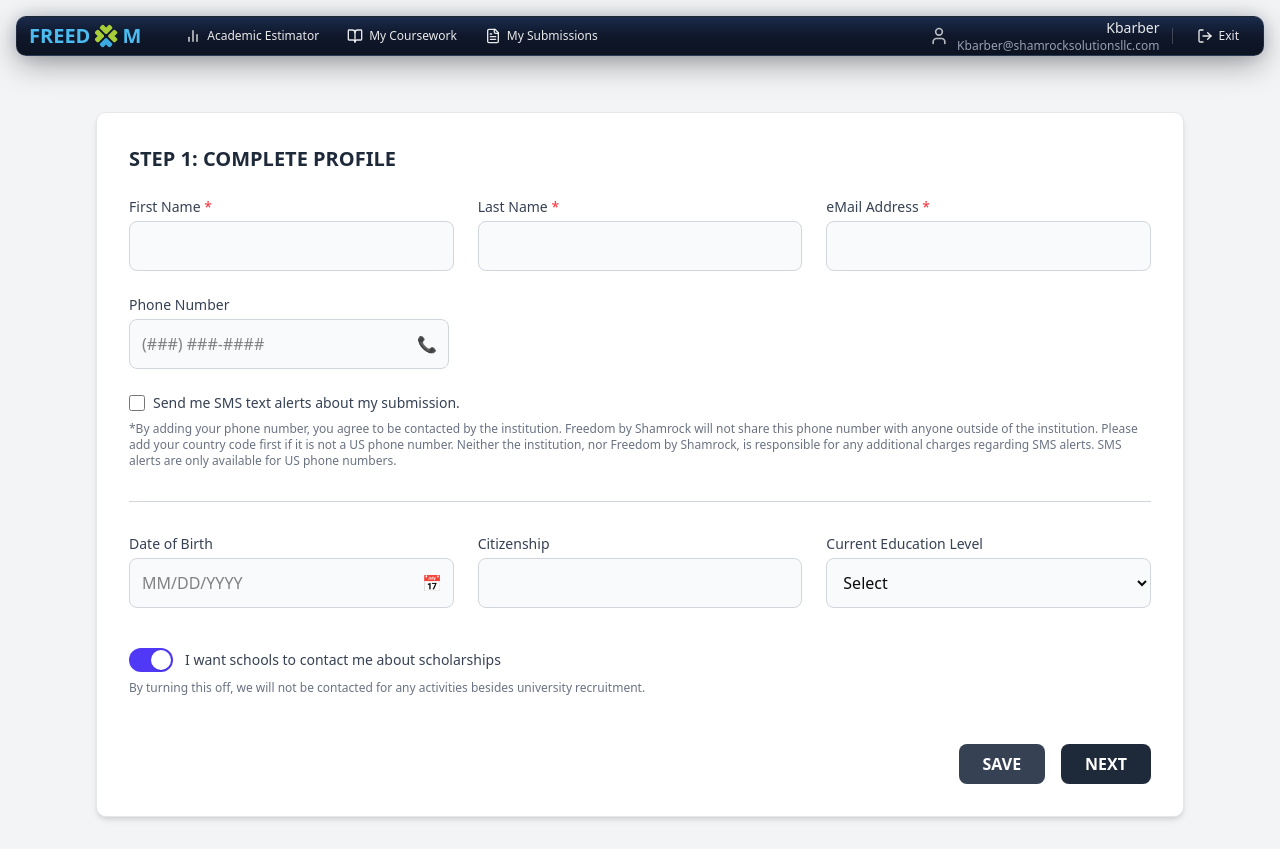
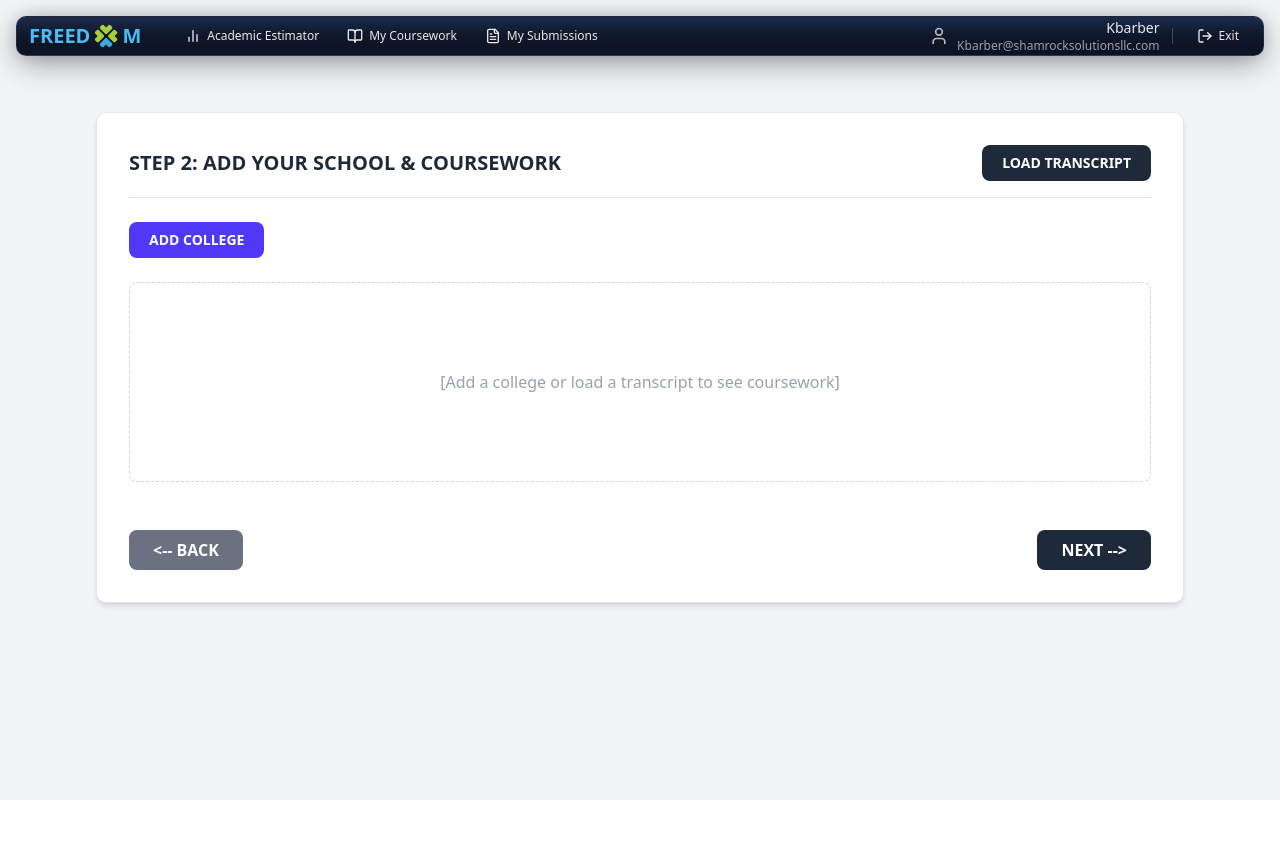
Before and after one commit to Shamrock-SolutionsLLC/freedom-student-portal, a React (Vite) app: page /new-submission in a window 1280 px wide. Both pictures are taken after a click on the button "NEXT". After the commit the page ends 800 px from the top, so only its background shows below. Built offline with nearby package versions, Linux system fonts and the light colour scheme.

Commit message:
Implement Step 2 (Add Coursework) for New Submission flow
- Adds `AddCourseworkStep` component.
- Adds `CollegeCourseworkTable` with placeholder data.
- Adds `TranscriptUpload` component triggered by button.
- Implements basic step navigation between Step 1 and Step 2.

```diff
--- /dev/null
+++ b/src/features/submissions/components/AddCourseworkStep.jsx
@@ -0,0 +1,93 @@
+import { useState } from 'react';
+import CollegeCourseworkTable from './CollegeCourseworkTable';
+import TranscriptUpload from './TranscriptUpload';
+
+
+function AddCourseworkStep({ onNext, onBack }) {
+  const [collegeAdded, setCollegeAdded] = useState(false);
+  const [showLoader, setShowLoader] = useState(false);
+
+  const handleAddCollegeClick = () => {
+    setCollegeAdded(true);
+    setShowLoader(false); // Ensure loader is hidden if Add College is clicked
+  };
+
+  const handleLoadTranscriptClick = () => {
+    setShowLoader(true);
+    setCollegeAdded(false);
+  };
+
+  const handleCloseLoader = () => {
+    setShowLoader(false);
+  };
+
+  return (
+    // Main container for this step
+    <div className="bg-white p-6 sm:p-8 rounded-lg shadow-md border border-gray-200 space-y-6">
+
+      {/* Step Header */}
+      <div className="flex justify-between items-center border-b pb-4 border-gray-200">
+        <h2 className="text-xl font-semibold text-gray-800">
+          STEP 2: ADD YOUR SCHOOL & COURSEWORK
+        </h2>
+        <button
+          onClick={handleLoadTranscriptClick} // Updated onClick
+          className="bg-gray-800 hover:bg-gray-700 text-white font-semibold py-2 px-5 rounded-md transition duration-200 text-sm"
+          disabled={showLoader} // Optionally disable if loader is already showing
+        >
+          LOAD TRANSCRIPT
+        </button>
+      </div>
+
+      {/* Main Content Area for Step 2 */}
+      <div>
+        {showLoader ? (
+          // Show Loader if state is true
+          <TranscriptUpload onClose={handleCloseLoader} />
+        ) : (
+          // Otherwise, show Add College button or Table
+          <>
+            {!collegeAdded && (
+              <button
+                onClick={handleAddCollegeClick}
+                className="bg-indigo-600 hover:bg-indigo-700 text-white font-semibold py-2 px-5 rounded-md transition duration-200 text-sm mb-6"
+              >
+                ADD COLLEGE
+              </button>
+            )}
+
+            {collegeAdded ? (
+              <CollegeCourseworkTable />
+            ) : (
+               !showLoader && !collegeAdded && (
+                 <div className="min-h-[200px] border border-dashed border-gray-300 rounded-md flex items-center justify-center text-gray-400">
+                   [Add a college or load a transcript to see coursework]
+                 </div>
+               )
+            )}
+          </>
+        )}
+      </div>
+
+
+      <div className="flex justify-between pt-6">
+        <button
+          type="button"
+          className="bg-gray-500 hover:bg-gray-600 text-white font-semibold py-2 px-6 rounded-md transition duration-200"
+          onClick={onBack} // Use the passed handler
+        >
+          &lt;-- BACK
+        </button>
+        <button
+          type="button"
+          className="bg-gray-800 hover:bg-gray-700 text-white font-semibold py-2 px-6 rounded-md transition duration-200"
+          onClick={onNext} // Use the passed handler
+        >
+          NEXT --&gt;
+        </button>
+      </div>
+    </div>
+  );
+}
+
+export default AddCourseworkStep;
--- /dev/null
+++ b/src/features/submissions/components/CollegeCourseworkTable.jsx
@@ -0,0 +1,89 @@
+import { Edit, XCircle } from 'lucide-react'; // Import icons
+
+const placeholderCourses = [
+  { id: '1', course: 'MATH 107', title: 'COLLEGE ALGEBRA', date: '05-2022', credits: 3.0, grade: 'B' },
+  { id: '2', course: 'REGI 201', title: 'RELIGIOUS STUDIES', date: '05-2022', credits: 3.0, grade: 'A' },
+  { id: '3', course: 'BIOL 101', title: 'GENERAL BIOLOGY', date: '05-2022', credits: 4.0, grade: 'C' },
+];
+
+function CollegeCourseworkTable({ collegeName = "Hendrix College (Conway, Arkansas)" }) {
+
+  const handleEditCourse = (courseId) => {
+    console.log(`Edit course: ${courseId}`);
+    alert(`Edit functionality not implemented for course ${courseId}`);
+  };
+
+  const handleDeleteCourse = (courseId) => {
+    console.log(`Delete course: ${courseId}`);
+    alert(`Delete functionality not implemented for course ${courseId}`);
+  };
+
+  return (
+    <div className="mt-6 border-t pt-6 border-gray-200">
+      {/* College Header and Add Coursework Button */}
+      <div className="flex justify-between items-center mb-4">
+        <h3 className="text-lg font-medium text-gray-700">{collegeName}</h3>
+        <button className="bg-gray-800 hover:bg-gray-700 text-white font-semibold py-2 px-4 rounded-md transition duration-200 text-xs">
+          Add Coursework
+        </button>
+      </div>
+
+      {/* Coursework Table */}
+      <div className="overflow-x-auto">
+        <table className="min-w-full divide-y divide-gray-200">
+          <thead className="bg-gray-50">
+            <tr>
+              <th scope="col" className="px-4 py-2 text-left text-xs font-medium text-gray-500 uppercase tracking-wider">
+                Course
+              </th>
+              <th scope="col" className="px-4 py-2 text-left text-xs font-medium text-gray-500 uppercase tracking-wider">
+                Course Title
+              </th>
+              <th scope="col" className="px-4 py-2 text-left text-xs font-medium text-gray-500 uppercase tracking-wider">
+                Date
+              </th>
+              <th scope="col" className="px-4 py-2 text-left text-xs font-medium text-gray-500 uppercase tracking-wider">
+                Credits
+              </th>
+              <th scope="col" className="px-4 py-2 text-left text-xs font-medium text-gray-500 uppercase tracking-wider">
+                Grade
+              </th>
+              <th scope="col" className="relative px-4 py-2">
+                <span className="sr-only">Actions</span>
+              </th>
+            </tr>
+          </thead>
+          <tbody className="bg-white divide-y divide-gray-200">
+            {placeholderCourses.map((course) => (
+              <tr key={course.id}>
+                <td className="px-4 py-3 whitespace-nowrap text-sm text-gray-700">{course.course}</td>
+                <td className="px-4 py-3 whitespace-nowrap text-sm text-gray-700">{course.title}</td>
+                <td className="px-4 py-3 whitespace-nowrap text-sm text-gray-500">{course.date}</td>
+                <td className="px-4 py-3 whitespace-nowrap text-sm text-gray-500">{course.credits.toFixed(1)}</td>
+                <td className="px-4 py-3 whitespace-nowrap text-sm text-gray-500">{course.grade}</td>
+                <td className="px-4 py-3 whitespace-nowrap text-right text-sm font-medium space-x-2">
+                  <button
+                    title="Edit Course"
+                    className="text-gray-500 hover:text-indigo-600"
+                    onClick={() => handleEditCourse(course.id)}
+                  >
+                    <Edit className="h-4 w-4" />
+                  </button>
+                  <button
+                    title="Delete Course"
+                    className="text-gray-500 hover:text-red-600"
+                    onClick={() => handleDeleteCourse(course.id)}
+                    >
+                    <XCircle className="h-4 w-4" />
+                  </button>
+                </td>
+              </tr>
+            ))}
+          </tbody>
+        </table>
+      </div>
+    </div>
+  );
+}
+
+export default CollegeCourseworkTable;
--- a/src/features/submissions/components/ProfileStepForm.jsx
+++ b/src/features/submissions/components/ProfileStepForm.jsx
@@ -1,6 +1,4 @@
-
-
-function ProfileStepForm() {
+function ProfileStepForm({ onNext }) {
 
   const educationLevels = [
     "Select",
@@ -11,6 +9,11 @@ function ProfileStepForm() {
     "Bachelor's Degree",
     "Master's Degree or Higher",
   ];
+
+  const handleNextClick = () => {
+    const formData = { };
+    onNext(formData);
+  };
 
   return (
     <div className="bg-white p-6 sm:p-8 rounded-lg shadow-md border border-gray-200">
@@ -166,6 +169,7 @@ function ProfileStepForm() {
           <button
             type="button"
             className="bg-gray-800 hover:bg-gray-700 text-white font-semibold py-2 px-6 rounded-md transition duration-200"
+            onClick={handleNextClick}
           >
             NEXT
           </button>
--- /dev/null
+++ b/src/features/submissions/components/TranscriptUpload.jsx
@@ -0,0 +1,51 @@
+import { UploadCloud } from 'lucide-react';
+
+function TranscriptUpload({ onClose }) {
+
+  const handleFileSelect = (event) => {
+    const files = event.target.files;
+    console.log("Selected files:", files);
+  };
+
+  return (
+    <div className="border border-gray-300 rounded-lg p-6 text-center max-w-md mx-auto mt-6">
+      <h3 className="text-lg font-semibold text-gray-800 mb-4">
+        LOAD TRANSCRIPT
+      </h3>
+
+      <div className="border-2 border-dashed border-gray-300 rounded-lg p-8 flex flex-col items-center space-y-3">
+        <UploadCloud className="h-12 w-12 text-gray-400" />
+        <p className="text-gray-600 font-medium">Drag & drop your files here</p>
+        <p className="text-sm text-gray-500">or</p>
+
+        <label
+          htmlFor="transcript-upload"
+          className="cursor-pointer bg-white border border-gray-300 hover:bg-gray-50 text-gray-700 font-medium py-2 px-4 rounded-md transition duration-200 text-sm"
+        >
+          Select Files
+        </label>
+        <input
+          id="transcript-upload"
+          type="file"
+          className="hidden"
+          multiple
+          accept=".pdf,.jpeg,.jpg,.png"
+          onChange={handleFileSelect}
+        />
+
+        <p className="text-xs text-gray-400 pt-2">
+          Supports: PDF, JPEG, PNG (max 10MB per file)
+        </p>
+      </div>
+
+       <button
+          onClick={onClose}
+          className="mt-4 text-sm text-gray-500 hover:text-gray-700"
+        >
+          Cancel
+       </button>
+    </div>
+  );
+}
+
+export default TranscriptUpload;
--- a/src/pages/NewSubmissionPage.jsx
+++ b/src/pages/NewSubmissionPage.jsx
@@ -1,14 +1,34 @@
+import { useState } from 'react';
 import AppLayout from '../components/layout/AppLayout';
 import ProfileStepForm from '../features/submissions/components/ProfileStepForm';
+import AddCourseworkStep from '../features/submissions/components/AddCourseworkStep';
 
 function NewSubmissionPage() {
+  const [currentStep, setCurrentStep] = useState(1);
 
+  const handleNext = (stepData) => {
+    console.log("Data from step", currentStep, ":", stepData);
+    setCurrentStep(prev => prev + 1);
+  };
+
+  const handleBack = () => {
+    setCurrentStep(prev => prev - 1);
+  };
 
   return (
     <AppLayout>
+      {currentStep === 1 && (
+        <ProfileStepForm
+          onNext={handleNext}
+        />
+      )}
 
-      <ProfileStepForm />
-
+      {currentStep === 2 && (
+        <AddCourseworkStep
+          onNext={handleNext}
+          onBack={handleBack}
+        />
+      )}
     </AppLayout>
   );
 }
```
